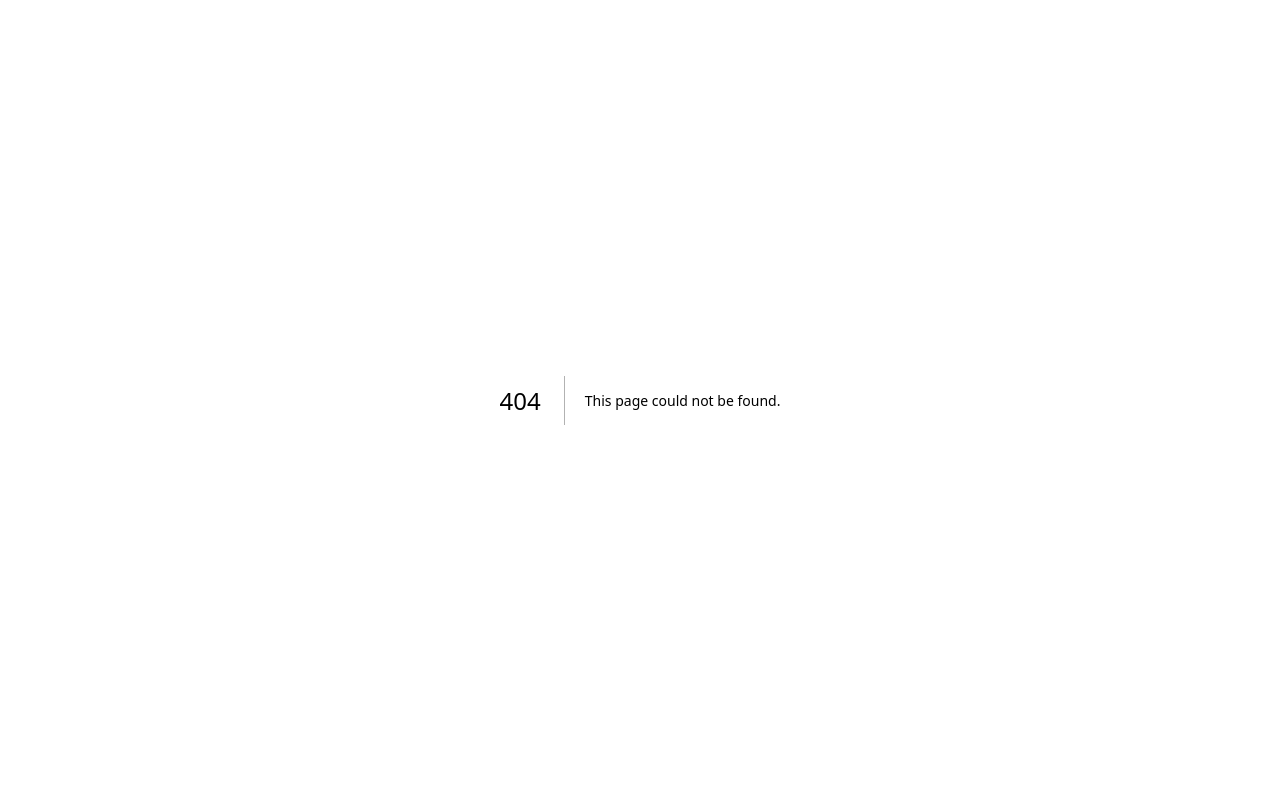
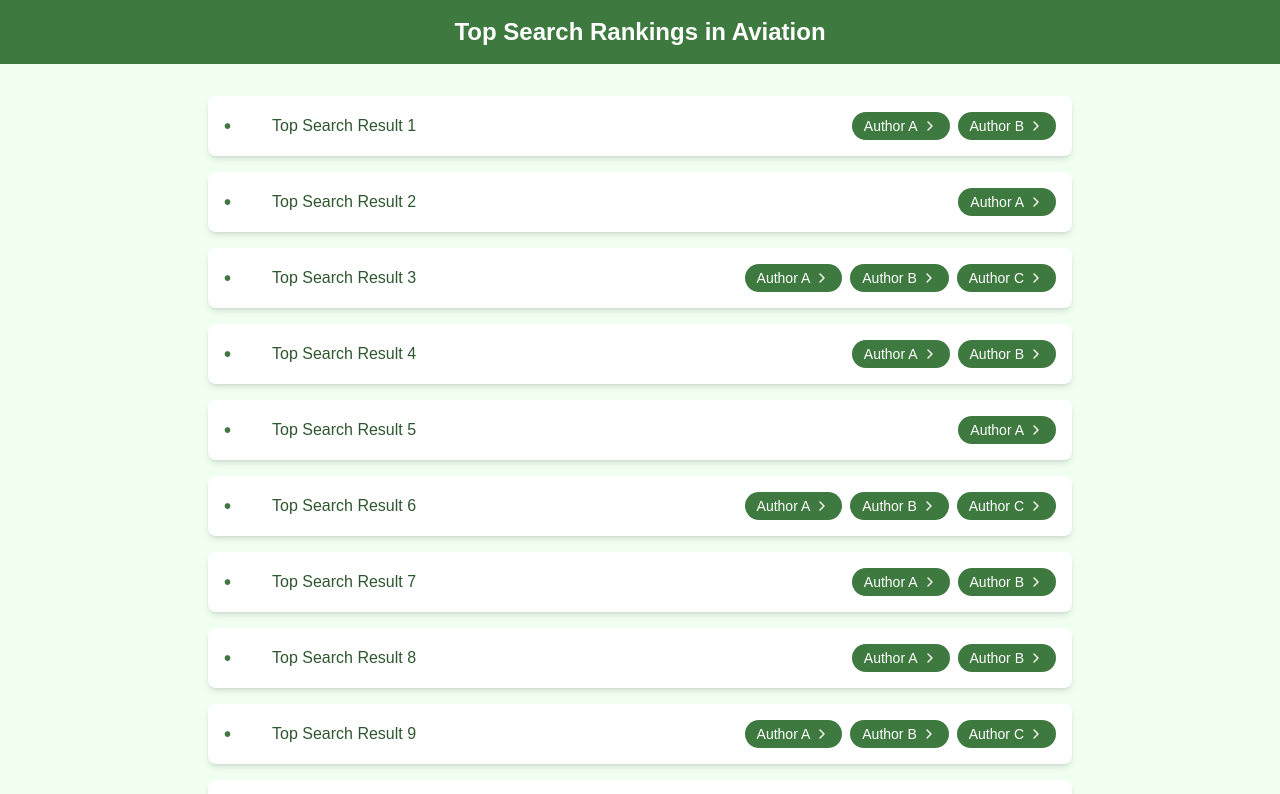
Before and after one commit to Rutwij12/climate-change-frontend, a Next.js app: page /ranking in a window 1280 px wide. Before the commit this address had no page. Shown: the top 794 px of the page. Built offline with nearby package versions, Linux system fonts and the light colour scheme.

Commit message:
Creates Ranking Page

```diff
--- /dev/null
+++ b/src/app/ranking/page.tsx
@@ -0,0 +1,88 @@
+"use client"
+
+import { useEffect, useState } from "react"
+import { useInView } from "react-intersection-observer"
+import { ChevronRight } from "lucide-react"
+import Link from "next/link"
+import { v4 as uuidv4 } from "uuid"  // Import UUID
+
+interface Ranking {
+  id: string  // Change id to string for UUIDs
+  title: string
+  authors: string[]
+  link: string
+}
+
+export default function RankingPage() {
+  const [rankings, setRankings] = useState<Ranking[]>([])
+  const [page, setPage] = useState(1)
+  const [loading, setLoading] = useState(false)
+  const { ref, inView } = useInView()
+
+  // Simulate fetching rankings data
+  const fetchRankings = async (pageNum: number) => {
+    setLoading(true)
+    await new Promise((resolve) => setTimeout(resolve, 1000))  // Simulate API delay
+
+    const newRankings = Array.from({ length: 10 }, (_, i) => ({
+      id: uuidv4(),  // Generate a unique ID
+      title: `Top Search Result ${(pageNum - 1) * 10 + i + 1}`,
+      authors: ["Author A", "Author B", "Author C"].slice(0, Math.floor(Math.random() * 3) + 1),
+      link: "#",
+    }))
+
+    setRankings((prev) => [...prev, ...newRankings])
+    setLoading(false)
+  }
+
+  useEffect(() => {
+    fetchRankings(1)
+  }, [])  // Run only on mount
+
+  useEffect(() => {
+    if (inView && !loading) {
+      setPage((prev) => prev + 1)
+      fetchRankings(page + 1)
+    }
+  }, [inView, loading])  // Dependencies to trigger pagination
+
+  return (
+    <div className="min-h-screen bg-[#F0FFF0]">
+      <header className="bg-[#3E7A3F] text-white p-4 mb-8">
+        <h1 className="text-2xl font-bold text-center">Top Search Rankings in Aviation</h1>
+      </header>
+
+      <main className="container mx-auto px-4 max-w-4xl">
+        <div className="space-y-4">
+          {rankings.map((ranking) => (
+            <div key={ranking.id} className="bg-white rounded-lg shadow-md p-4 flex items-center justify-between">
+              <div className="flex items-center gap-4">
+                <span className="text-[#3E7A3F] font-bold text-xl min-w-[2rem]">•</span>
+                <Link href={ranking.link} className="text-[#2F572F] hover:text-[#3E7A3F] transition-colors">
+                  {ranking.title}
+                </Link>
+              </div>
+
+              <div className="flex gap-2">
+                {ranking.authors.map((author, idx) => (
+                  <Link
+                    key={`${ranking.id}-${idx}`}  // Ensure uniqueness for authors
+                    href={`/author/${author.toLowerCase().replace(" ", "-")}`}
+                    className="inline-flex items-center px-3 py-1 rounded-full bg-[#3E7A3F] text-white text-sm hover:bg-[#2F572F] transition-colors"
+                  >
+                    {author}
+                    <ChevronRight className="w-4 h-4 ml-1" />
+                  </Link>
+                ))}
+              </div>
+            </div>
+          ))}
+
+          <div ref={ref} className="flex justify-center p-4">
+            {loading && <div className="animate-spin rounded-full h-8 w-8 border-b-2 border-[#3E7A3F]" />}
+          </div>
+        </div>
+      </main>
+    </div>
+  )
+}
```
